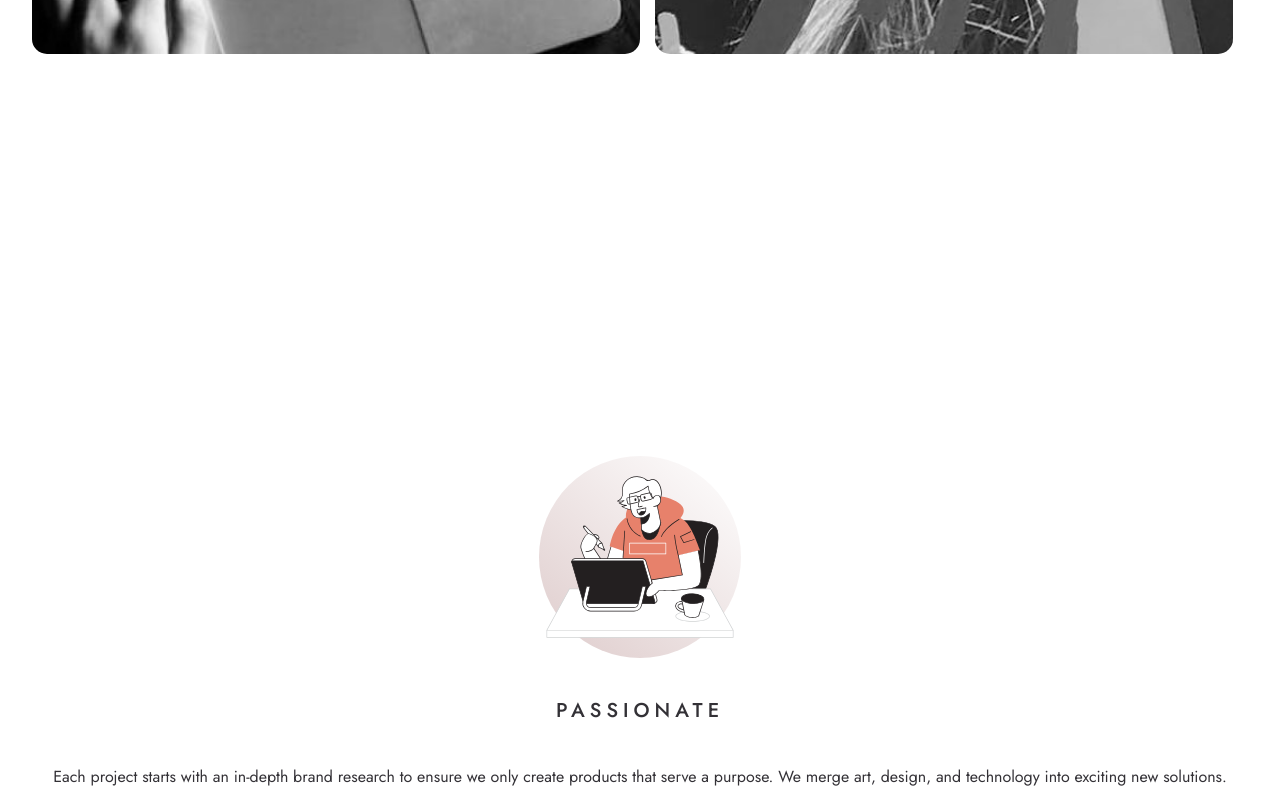
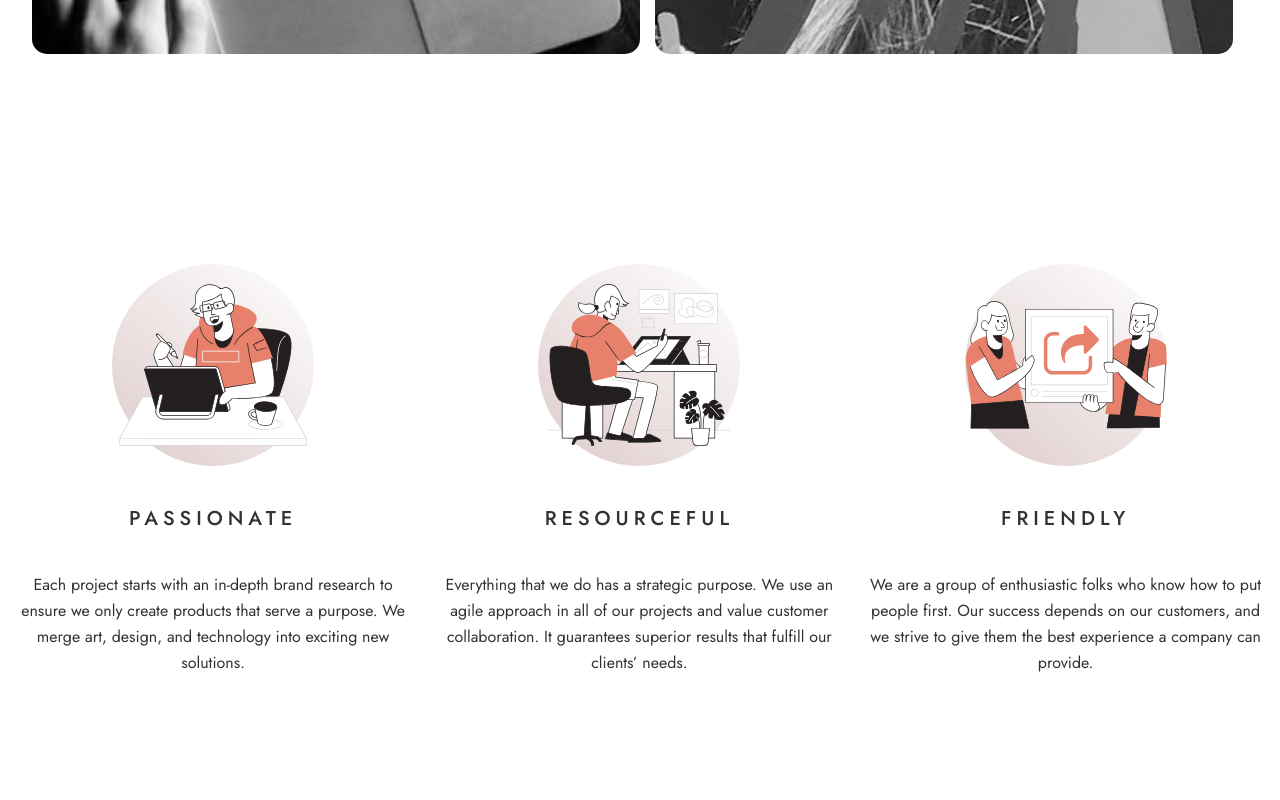
Before and after one commit to Sandrew94/designo-multipace, a Next.js app: page / in a window 1280 px wide. Shown: the part 1160-1960 px from the top of the page. Built offline with nearby package versions, Linux system fonts and the light colour scheme.

Commit message:
[Home - hero section] Finish hero section with all media

```diff
--- a/components/HeroSection/HeroSection.style.ts
+++ b/components/HeroSection/HeroSection.style.ts
@@ -1,9 +1,19 @@
 import styled from "styled-components";
+import { device } from "../../styles/device";
 
 export const WrapperMain = styled.section`
   height: 100vh;
   width: 100%;
   margin-top: 25%;
+  position: relative;
+  @media ${device.tablet} {
+    margin-top: -10%;
+    height: 90vh;
+  }
+  @media ${device.laptop} {
+    margin-top: 0%;
+    height: 100vh;
+  }
 `;
 
 export const WrapperHero = styled.div`
@@ -17,11 +27,21 @@ export const WrapperHero = styled.div`
   &:last-child {
     padding-bottom: 20%;
   }
+
+  @media ${device.tablet} {
+    flex-direction: row;
+  }
+
+  @media ${device.laptop} {
+    flex-direction: column;
+    display: inline-block;
+    width: 33.3%;
+  }
 `;
 
 export const PositionHeroImage = styled.div`
-  width: 202px;
-  height: 202px;
+  width: 20.2rem;
+  height: 20.2rem;
   background: linear-gradient(
     220deg,
     rgba(93, 2, 2, 0.0001) 0%,
@@ -29,6 +49,14 @@ export const PositionHeroImage = styled.div`
   );
   border-radius: 50%;
   z-index: -1;
+  @media ${device.tablet} {
+    margin-right: 10%;
+  }
+
+  @media ${device.laptop} {
+    margin-right: 0%;
+    margin: 0 auto;
+  }
 `;
 
 export const TitleHero = styled.h1`
@@ -52,3 +80,15 @@ export const TitleDescription = styled.h2`
   color: #333136;
   width: 95%;
 `;
+
+export const ContainerHeroText = styled.div`
+  display: flex;
+  flex-direction: column;
+  width: 50%;
+
+  @media ${device.laptop} {
+    width: 100%;
+    align-items: center;
+    justify-content: center;
+  }
+`;
--- a/components/HeroSection/HeroSection.tsx
+++ b/components/HeroSection/HeroSection.tsx
@@ -1,7 +1,7 @@
 import React from "react";
 import { WrapperMain } from "./HeroSection.style";
 import SingleHero from "./SingleHero/SingleHero";
-
+const { v4: uuidv4 } = require("uuid");
 type Props = {};
 
 export default function HeroSection({}: Props) {
@@ -30,6 +30,7 @@ export default function HeroSection({}: Props) {
       {heroSectionData.map((hero) => {
         return (
           <SingleHero
+            key={uuidv4()}
             url={hero.url}
             title={hero.title}
             description={hero.description}
--- a/components/HeroSection/SingleHero/SingleHero.tsx
+++ b/components/HeroSection/SingleHero/SingleHero.tsx
@@ -1,11 +1,13 @@
 import React from "react";
 import {
+  ContainerHeroText,
   PositionHeroImage,
   TitleDescription,
   TitleHero,
   WrapperHero,
 } from "../HeroSection.style";
 import Image from "next/image";
+import useMediaQuery from "../../../hooks/useMediaQuery";
 
 type Props = {
   url: string;
@@ -18,6 +20,10 @@ export default function SingleHero({
   title,
   description,
 }: Props) {
+  const isTablet = useMediaQuery(
+    "(min-width:768px)"
+  );
+
   return (
     <WrapperHero>
       <PositionHeroImage>
@@ -27,10 +33,22 @@ export default function SingleHero({
           height={202}
         />
       </PositionHeroImage>
-      <TitleHero>{title}</TitleHero>
-      <TitleDescription>
-        {description}
-      </TitleDescription>
+      {isTablet ? (
+        <ContainerHeroText>
+          <TitleHero>{title}</TitleHero>
+          <TitleDescription>
+            {description}
+          </TitleDescription>
+        </ContainerHeroText>
+      ) : (
+        //Mobile
+        <>
+          <TitleHero>{title}</TitleHero>
+          <TitleDescription>
+            {description}
+          </TitleDescription>
+        </>
+      )}
     </WrapperHero>
   );
 }
--- a/package.json
+++ b/package.json
@@ -18,7 +18,8 @@
     "react": "18.2.0",
     "react-dom": "18.2.0",
     "sharp": "^0.30.7",
-    "styled-components": "^5.3.5"
+    "styled-components": "^5.3.5",
+    "uuid": "^8.3.2"
   },
   "devDependencies": {
     "@faker-js/faker": "^7.3.0",
--- a/styles/globals.ts
+++ b/styles/globals.ts
@@ -10,7 +10,7 @@ body {
     Segoe UI, Roboto, Oxygen, Ubuntu, Cantarell,
     Fira Sans, Droid Sans, Helvetica Neue,
     sans-serif;
-    max-width: max-content;
+    max-width: 130rem;
     margin: 0 auto;
 }
 
```
Also changed, not shown: 2 other files (tests, documents, lock files or other folders).
